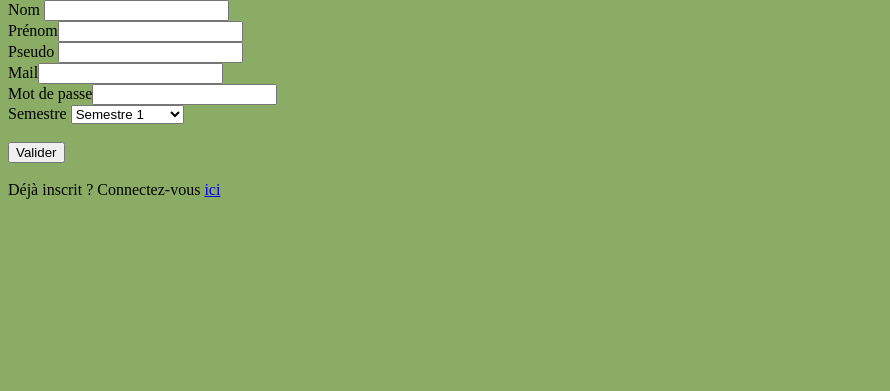
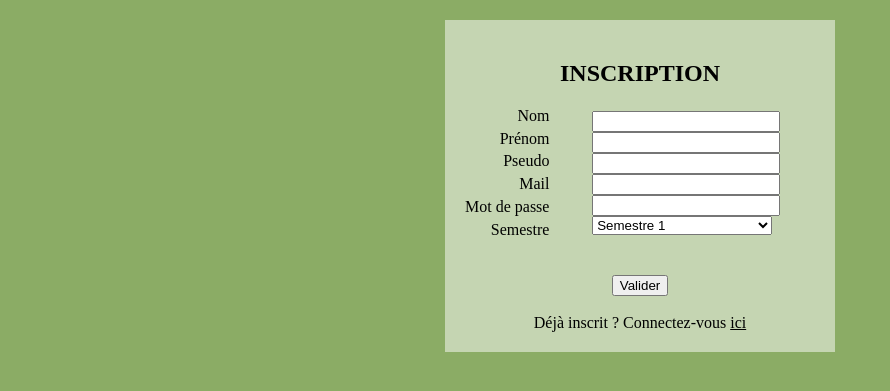
Before and after one commit to Rox1302/revisions_sr, a PHP site: page /php/inscription.php in a window 1280 px wide. Shown: the part 54-445 px from the top of the page, without its empty margins (0-890 px from the left). Run offline with PHP 8.4, Linux system fonts and the light colour scheme.

Commit message:
ajout de css dans les pages d'inscription et de connection + changement du nom de fichier pour corriger une faute d'orthographe (connection)

```diff
--- a/css/master.css
+++ b/css/master.css
@@ -2,6 +2,8 @@ body
 {
   background-color: #8BAC65;
 }
+
+/* MENU =========================================*/
 
 .menu
 {
@@ -65,3 +67,104 @@ li a:hover
 {
   background-color: #111;
 }
+
+/* CONNECTION ================================ */
+
+.connection
+{
+  margin: 20px auto;
+  padding: 20px 20px 20px 20px;
+  width: 350px;
+  height: 50%;
+  background-color: rgba(255, 255, 255, 0.5);
+  text-align: center;
+}
+
+.form_connection
+{
+
+}
+
+.conteneur
+{
+  display: flex;
+  justify-content: space-around;
+  align-items: center;
+}
+
+.connection_colonne1
+{
+  height: 45px;
+  text-align: right;
+  display: flex;
+  flex-direction: column;
+  justify-content: space-between;
+}
+
+.connection_colonne2
+{
+  text-align: left;
+  width: 180px;
+}
+
+.liens_black /* déjà présent pour l'inscription' */
+{
+  text-decoration: underline;
+  color: black;
+}
+
+
+/* CONNECTION ================================ */
+
+.inscription
+{
+  margin: 20px auto;
+  padding: 20px 20px 20px 20px;
+  width: 350px;
+  height: 50%;
+  background-color: rgba(255, 255, 255, 0.5);
+  text-align: center;
+}
+
+.form_inscription
+{
+  text-align: center;
+}
+
+.conteneur
+{
+  display: flex;
+  justify-content: space-around;
+}
+
+.colonne1
+{
+  height: 132px;
+  text-align: right;
+  display: flex;
+  flex-direction: column;
+  justify-content: space-between;
+}
+
+.colonne2
+{
+  text-align: left;
+  width: 180px;
+  margin: auto;
+}
+
+.input_inscription
+{
+  width: 100%;
+}
+
+.select_inscription
+{
+  width: 100%;
+}
+
+.liens_black /* déjà présent pour la connection */
+{
+  text-decoration: underline;
+  color: black;
+}
--- a/includes/menu.php
+++ b/includes/menu.php
@@ -1,6 +1,6 @@
 <ul class="menu">
   <li>
-    <a href="#home">Accueil</a>
+    <a href="../index.php">Accueil</a>
   </li>
   <li>
     <a href="#definition">Définition</a>
@@ -10,7 +10,7 @@
       if(!isset($_SESSION["pseudo"]))
       {
         ?>
-        <a href="./php/connexion.php">Connexion</a>
+        <a href="./php/connection.php">Connexion</a>
         <?php
       }
       else
--- a/php/inscription.php
+++ b/php/inscription.php
@@ -122,18 +122,50 @@ if(isset($_POST["nom"]) AND isset($_POST["prenom"]) AND isset($_POST["pseudo"])
   </header>
 
   <body>
-    <form action="inscription.php" method="post">
-      Nom <input type="text" name="nom" value="" required>
+
+    <div class="inscription">
+      <h2>INSCRIPTION</h2>
+
+        <form class="form_inscription" action="inscription.php" method="post">
+          <div class="conteneur">
+            <div class="colonne1">
+              <div class="element">
+                Nom
+              </div>
+
+              <div class="element">
+                Prénom
+              </div>
+
+              <div class="element">
+                Pseudo
+              </div>
+
+              <div class="element">
+                Mail
+              </div>
+
+              <div class="element">
+                Mot de passe
+              </div>
+
+              <div class="element">
+                Semestre
+              </div>
+            </div>
+
+            <div class="colonne2">
+              <input class="input_inscription" type="text" name="nom" value="" required>
               <br>
-      Prénom<input type="text" name="prenom" value="" required>
+              <input class="input_inscription" type="text" name="prenom" value="" required>
               <br>
-      Pseudo <input type="text" name="pseudo" value="" required>
+              <input class="input_inscription" type="text" name="pseudo" value="" required>
               <br>
-      Mail<input type="mail" name="mail" value="" required>
+              <input class="input_inscription" type="mail" name="mail" value="" required>
               <br>
-      Mot de passe<input type="password" name="mdp" value="" required>
+              <input class="input_inscription" type="password" name="mdp" value="" required>
               <br>
-      Semestre <select name="semestre">
+              <select class="select_inscription" name="semestre">
                 <option value="semestre_1">Semestre 1</option>
                 <option value="semestre_2">Semestre 2</option>
                 <option value="semestre_3_sr">Semestre 3 SR </option>
@@ -143,18 +175,21 @@ if(isset($_POST["nom"]) AND isset($_POST["prenom"]) AND isset($_POST["pseudo"])
                 <option value="semestre_5_sr">Semestre 5 SR </option>
                 <option value="semestre_5_il">Semestre 5 IL</option>
               </select>
+            </div>
+          </div>
           <br><br>
           <button class="bouton_1" type="submit" name="option" value="inscription">Valider</button>
+        </form>
 
-    </form>
-    <br>
+
       <?php
       if(isset($erreur_mail) OR isset($erreur_pseudo))
       {
         echo "Une erreur s'est produite. Votre adresse mail ou votre pseudo est déjà utilisé.";
       }
       ?>
-
-    Déjà inscrit ? Connectez-vous <a href="connection.php">ici</a>
+      <br>
+      Déjà inscrit ? Connectez-vous <a class="liens_black" href="connection.php">ici</a>
+    </div>
   </body>
 </html>
```
Also changed, not shown: php/connection.php (renamed from php/connexion.php, +24 -6 lines). Lines whose indentation alone changed are shown as unchanged.
